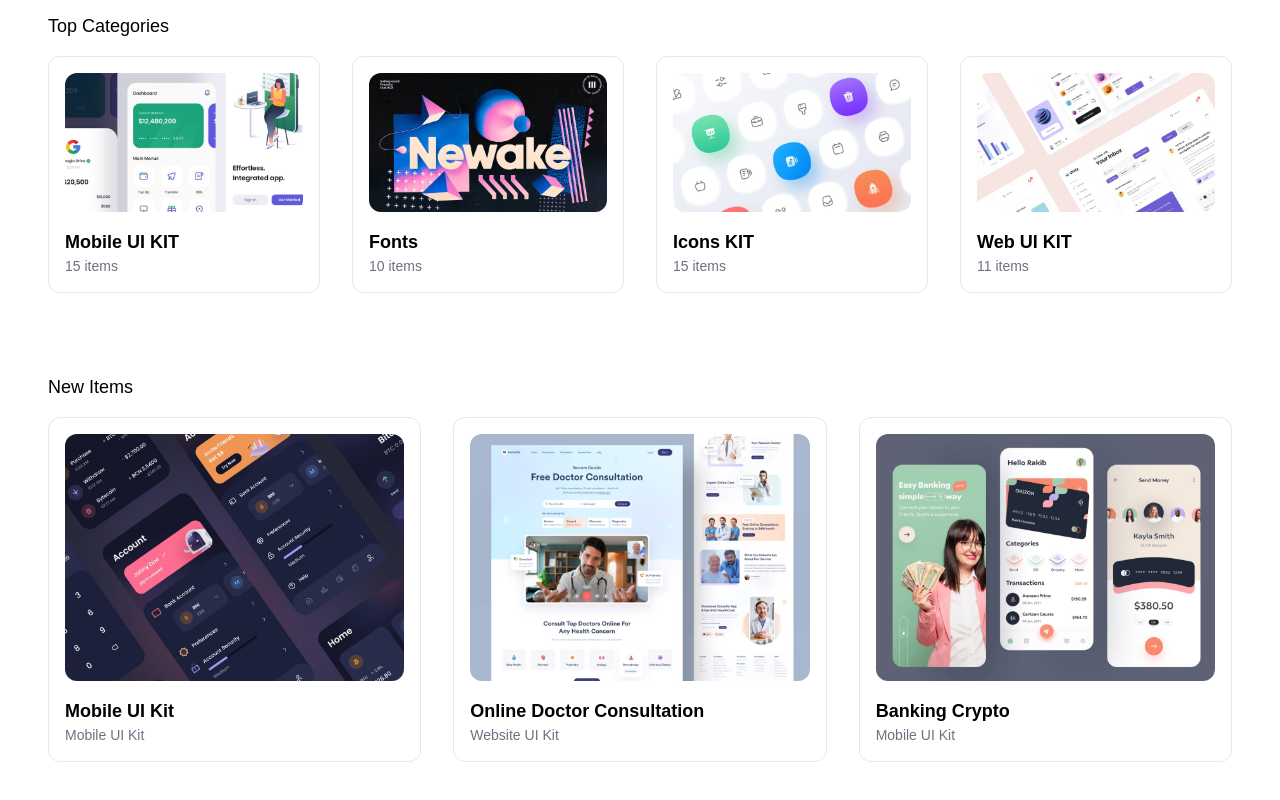
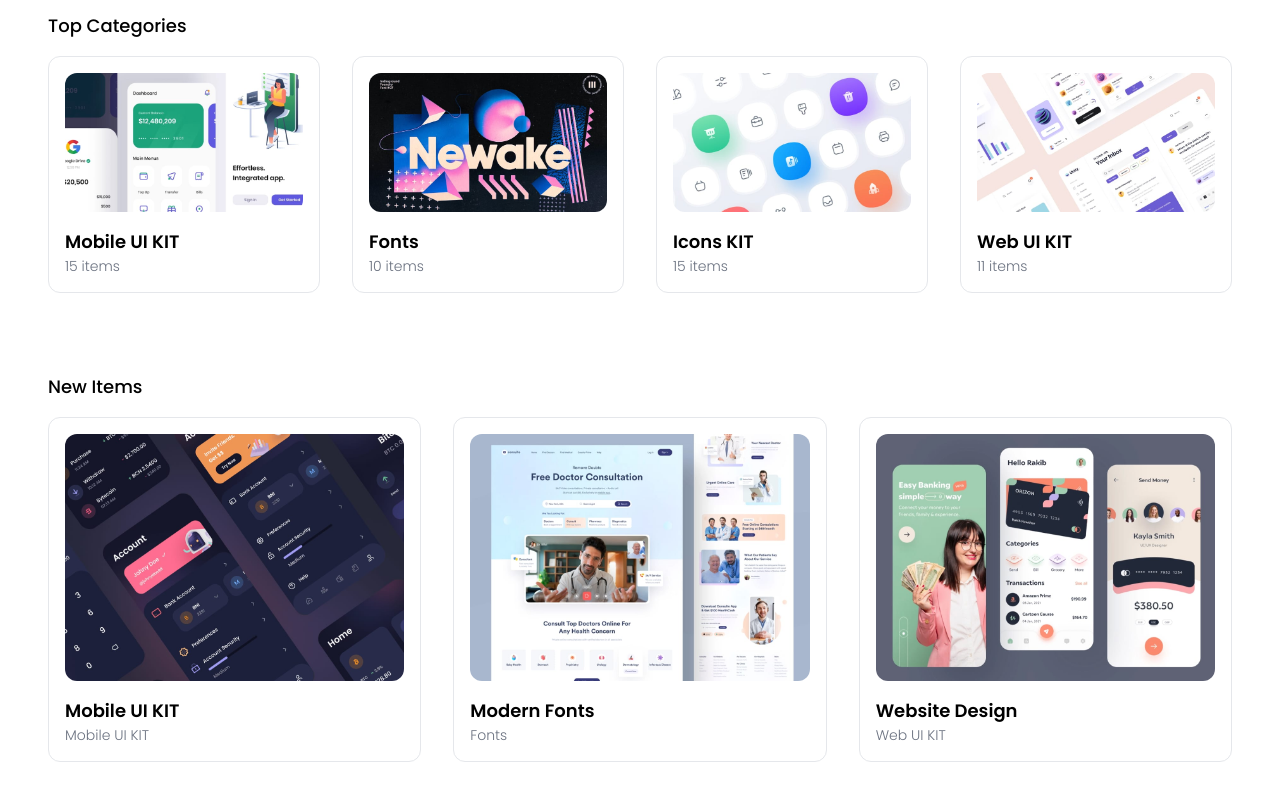
Before and after one commit to mardhamardiya18/zullkit-frontend, a Vue app: page / in a window 1280 px wide. Shown: the part 654-1454 px from the top of the page. Built offline with nearby package versions, Linux system fonts and the light colour scheme.

Commit message:
create Item component

```diff
--- a/index.html
+++ b/index.html
@@ -5,9 +5,22 @@
     <link rel="icon" href="/src/assets/img/logo.svg" />
     <meta name="viewport" content="width=device-width, initial-scale=1.0" />
     <title>Zullkit | UI Marketplace</title>
+
+    <link
+      href="https://cdnjs.cloudflare.com/ajax/libs/flowbite/1.6.2/flowbite.min.css"
+      rel="stylesheet"
+    />
+    <link rel="preconnect" href="https://fonts.googleapis.com" />
+    <link rel="preconnect" href="https://fonts.gstatic.com" crossorigin />
+    <link
+      href="https://fonts.googleapis.com/css2?family=Poppins:wght@300;400;500;600;700&display=swap"
+      rel="stylesheet"
+    />
   </head>
   <body>
     <div id="app"></div>
+
+    <script src="https://cdnjs.cloudflare.com/ajax/libs/flowbite/1.6.2/flowbite.min.js"></script>
     <script type="module" src="/src/main.js"></script>
   </body>
 </html>
--- /dev/null
+++ b/src/components/ItemsCard.vue
@@ -0,0 +1,37 @@
+<script setup>
+defineProps({
+  name: String,
+  category: String,
+  image: String,
+});
+</script>
+
+<template>
+  <div class="w-full px-1 my-1 md:w-1/2 lg:my-4 lg:px-4 lg:w-1/3">
+    <div class="overflow-hidden border border-gray-200 rounded-xl">
+      <a href="details.html">
+        <div class="m-4 overflow-hidden rounded-xl">
+          <img
+            alt="Placeholder"
+            class="block w-full h-auto"
+            :src="'/src/assets/img/' + image"
+          />
+        </div>
+      </a>
+
+      <header class="px-4 mb-4 leading-tight">
+        <h1 class="text-lg">
+          <a
+            class="font-semibold text-black no-underline hover:underline"
+            href="#"
+          >
+            {{ name }}
+          </a>
+        </h1>
+        <span class="block text-sm font-light text-gray-500 no-underline">
+          {{ category }}
+        </span>
+      </header>
+    </div>
+  </div>
+</template>
--- a/src/views/HomeView.vue
+++ b/src/views/HomeView.vue
@@ -1,5 +1,6 @@
 <script setup>
 import CategoriesCard from "./../components/CategoriesCard.vue";
+import ItemsCard from "./../components/ItemsCard.vue";
 import { ref } from "vue";
 
 const categories = ref([
@@ -7,6 +8,22 @@
   { id: 2, title: "Fonts", count: 10, image: "categories-2.jpg" },
   { id: 3, title: "Icons KIT", count: 15, image: "categories-3.jpg" },
   { id: 4, title: "Web UI KIT", count: 11, image: "categories-4.jpg" },
+]);
+
+const items = ref([
+  {
+    id: 1,
+    name: "Mobile UI KIT",
+    category: "Mobile UI KIT",
+    image: "items-1.jpg",
+  },
+  { id: 2, name: "Modern Fonts", category: "Fonts", image: "items-2.jpg" },
+  {
+    id: 3,
+    name: "Website Design",
+    category: "Web UI KIT",
+    image: "items-3.jpg",
+  },
 ]);
 </script>
 
@@ -77,87 +94,13 @@
     <div class="container px-4 mx-auto my-16 md:px-12">
       <h2 class="mb-4 text-xl font-medium md:mb-0 md:text-lg">New Items</h2>
       <div class="flex flex-wrap -mx-1 lg:-mx-4">
-        <div class="w-full px-1 my-1 md:w-1/2 lg:my-4 lg:px-4 lg:w-1/3">
-          <div class="overflow-hidden border border-gray-200 rounded-xl">
-            <a href="details.html">
-              <div class="m-4 overflow-hidden rounded-xl">
-                <img
-                  alt="Placeholder"
-                  class="block w-full h-auto"
-                  src="@/assets/img/items-1.jpg"
-                />
-              </div>
-            </a>
-
-            <header class="px-4 mb-4 leading-tight">
-              <h1 class="text-lg">
-                <a
-                  class="font-semibold text-black no-underline hover:underline"
-                  href="#"
-                >
-                  Mobile UI Kit
-                </a>
-              </h1>
-              <span class="block text-sm font-light text-gray-500 no-underline">
-                Mobile UI Kit
-              </span>
-            </header>
-          </div>
-        </div>
-        <div class="w-full px-1 my-1 md:w-1/2 lg:my-4 lg:px-4 lg:w-1/3">
-          <div class="overflow-hidden border border-gray-200 rounded-xl">
-            <a href="details.html">
-              <div class="m-4 overflow-hidden rounded-xl">
-                <img
-                  alt="Placeholder"
-                  class="block w-full h-auto"
-                  src="@/assets/img/items-2.jpg"
-                />
-              </div>
-            </a>
-
-            <header class="px-4 mb-4 leading-tight">
-              <h1 class="text-lg">
-                <a
-                  class="font-semibold text-black no-underline hover:underline"
-                  href="#"
-                >
-                  Online Doctor Consultation
-                </a>
-              </h1>
-              <span class="block text-sm font-light text-gray-500 no-underline">
-                Website UI Kit
-              </span>
-            </header>
-          </div>
-        </div>
-        <div class="w-full px-1 my-1 md:w-1/2 lg:my-4 lg:px-4 lg:w-1/3">
-          <div class="overflow-hidden border border-gray-200 rounded-xl">
-            <a href="details.html">
-              <div class="m-4 overflow-hidden rounded-xl">
-                <img
-                  alt="Placeholder"
-                  class="block w-full h-auto"
-                  src="@/assets/img/items-3.jpg"
-                />
-              </div>
-            </a>
-
-            <header class="px-4 mb-4 leading-tight">
-              <h1 class="text-lg">
-                <a
-                  class="font-semibold text-black no-underline hover:underline"
-                  href="#"
-                >
-                  Banking Crypto
-                </a>
-              </h1>
-              <span class="block text-sm font-light text-gray-500 no-underline">
-                Mobile UI Kit
-              </span>
-            </header>
-          </div>
-        </div>
+        <ItemsCard
+          v-for="item in items"
+          :key="item.id"
+          :name="item.name"
+          :category="item.category"
+          :image="item.image"
+        />
       </div>
     </div>
   </main>
```
